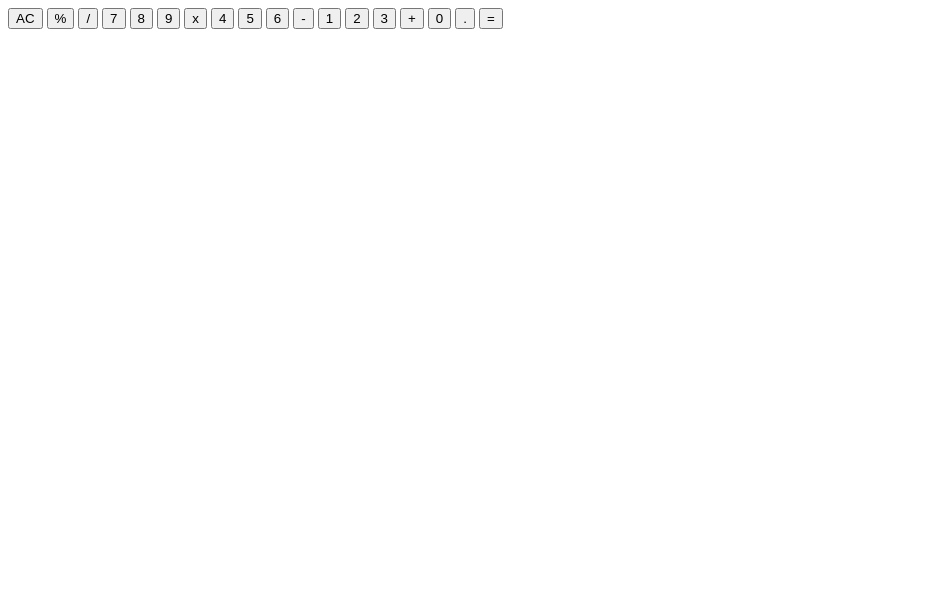
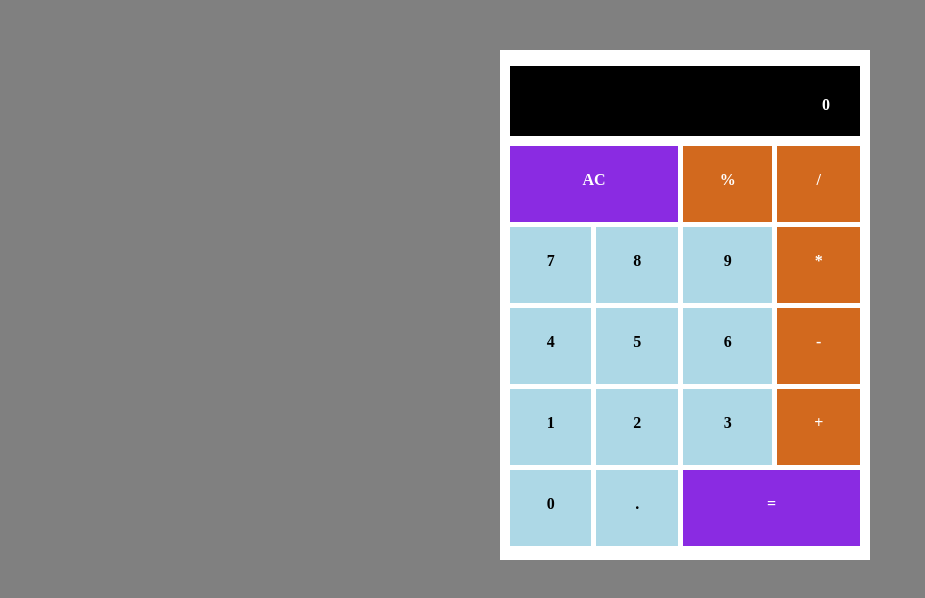
Before and after one commit to Esther-Omolara/Group-6-calculator, a plain HTML site: page index.html in a window 1280 px wide. Shown: the whole page, without its empty margins (0-925 px from the left). Drawn offline with Linux system fonts and the light colour scheme.

Commit message:
Done with css and ready to push

```diff
--- /dev/null
+++ b/CSS/style.css
@@ -0,0 +1,97 @@
+
+
+
+  body{
+    background-color: gray;
+  }
+
+ .container{
+    width: 370px;
+    height: 510px;
+
+     position: absolute;
+     left: 500px;
+     top: 50px;
+     background-color: white;
+ }
+
+
+
+
+.container_grid{
+    width: 350px;
+    display: grid;
+     height: 400px;
+    border-style: hidden;
+    grid-template-columns: auto auto auto auto;
+    column-gap: 5px;
+    row-gap: 5px;
+    margin: 10px;
+
+
+}
+
+
+  /*styling result_panel*/
+
+  #result_panel{
+    width: 350px;
+      height: 70px;
+    border-style: hidden;
+    background-color:black;
+    color: white;
+    text-align: end;
+    column-gap: 5px;
+    margin:10px ;
+
+
+
+
+  }
+
+  #result{
+    padding: 30px;
+    font-weight: bolder;
+  }
+
+
+
+    /* styling grid_item */
+
+    .grid_item{
+
+
+        text-align: center;
+        padding: 25px;
+    }
+
+
+
+    #item1{
+        grid-column-start: 1;
+        grid-column-end: 3;
+        background-color: blueviolet;
+        color: white;
+        font-weight: bold;
+    }
+
+
+    #item18{
+        grid-column-start: 3;
+        grid-column-end: 5;
+        background-color: blueviolet;
+        color: white;
+        font-weight: bold;
+    }
+
+    #item3{
+        background-color: chocolate;
+        color: white;
+        font-weight: bold;
+    }
+
+    #item5{
+        background-color: lightblue;
+        color: black;
+        font-weight: bold;
+    }
--- a/index.html
+++ b/index.html
@@ -1,38 +1,38 @@
 <!DOCTYPE html>
 <html lang="en">
-    <head>
-        <meta charset="UTF-8">
+<head>
+    <meta charset="UTF-8">
     <meta http-equiv="X-UA-Compatible" content="IE=edge">
     <meta name="viewport" content="width=device-width, initial-scale=1.0">
-    <title>Tech4Dev Day11</title>
-    <link rel="stylesheet" href="CSS/index.css">
-    <script type="text/javascript" src="script.js">
- </script>
- <div class="calculator-grid">
-    <div class="output">
-        <div class="previous-operand"></div>
-        <div class="current-operand"></div>
+    <title>Document</title>
+    <link rel="stylesheet" href="CSS/style.css">
+</head>
+<body>
+
+    <div class="container">
+
+        <div id="result_panel"> <p id="result">0</p></div>
+       <div class="container_grid">
+
+            <div class="grid_item" id="item1">AC</div>
+            <div class="grid_item" id="item3">%</div>
+            <div class="grid_item" id="item3">/</div>
+            <div class="grid_item" id="item5">7</div>
+            <div class="grid_item" id="item5">8</div>
+            <div class="grid_item" id="item5">9</div>
+            <div class="grid_item" id="item3">*</div>
+            <div class="grid_item" id="item5">4</div>
+            <div class="grid_item" id="item5">5</div>
+            <div class="grid_item" id="item5">6</div>
+            <div class="grid_item" id="item3">-</div>
+            <div class="grid_item" id="item5">1</div>
+            <div class="grid_item" id="item5">2</div>
+            <div class="grid_item" id="item5">3</div>
+            <div class="grid_item" id="item3">+</div>
+            <div class="grid_item" id="item5">0</div>
+            <div class="grid_item" id="item5">.</div>
+            <div class="grid_item" id="item18">=</div>
+       </div>
     </div>
- </div>
- <button class="span-two">AC</button>
- <button>%</button>
- <button>/</button>
- <button>7</button>
- <button>8</button>
- <button>9</button>
- <button>x</button>
- <button>4</button>
- <button>5</button>
- <button>6</button>
- <button>-</button>
- <button>1</button>
- <button>2</button>
- <button>3</button>
- <button>+</button>
- <button>0</button>
- <button>.</button>
- <button class="span-two">=</button>
-    </head>
-<body></body>
-
+</body>
 </html>
```
Also changed, not shown: CSS/index.css (deleted).
